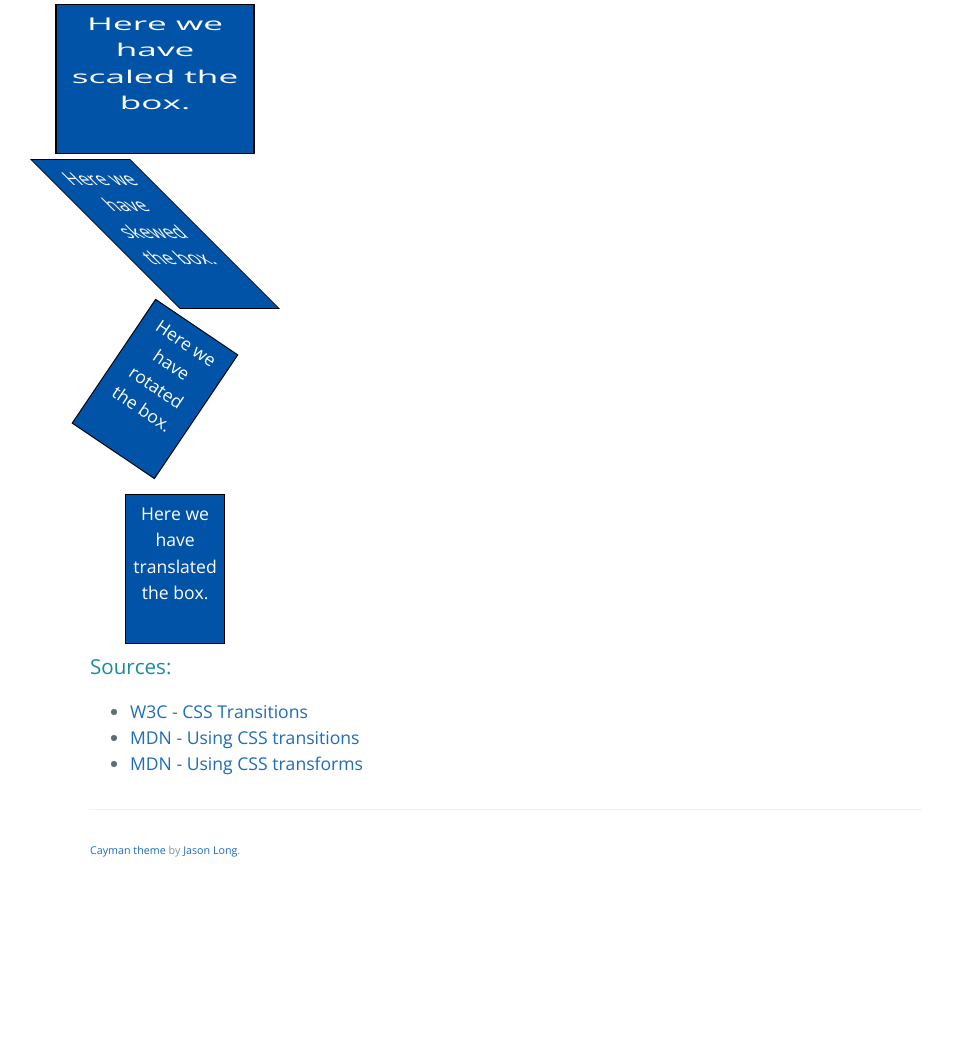
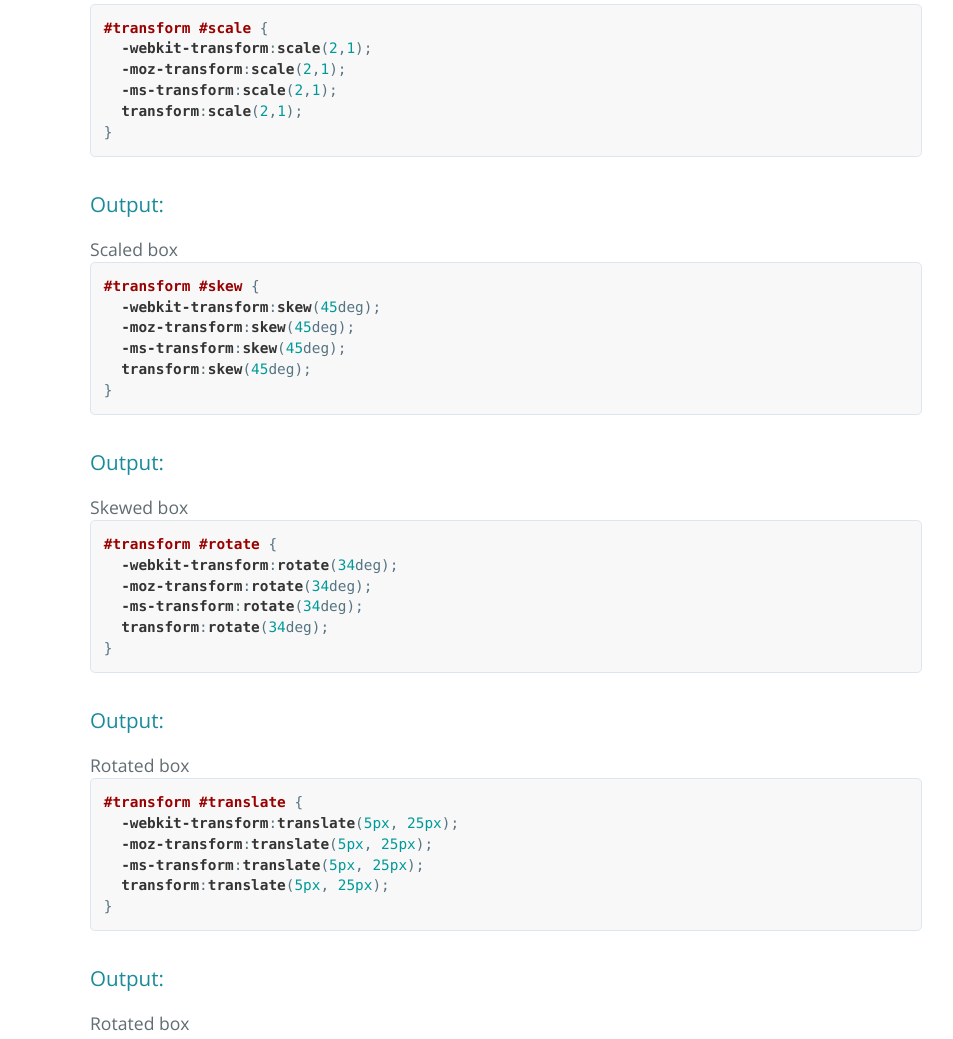
Before and after one commit to Ahuire-Ricardo/reed-jacob.github.io, a plain HTML site: page gh-pages/css3-transitions.html in a window 1280 px wide. Shown: the part 1712-2751 px from the top of the page, without its empty margins (134-1087 px from the left). Before the commit the page ends 2618 px from the top, so only its background shows below. Drawn offline with nearby package versions, Linux system fonts and the light colour scheme.

Commit message:
Different organization

```diff
--- a/gh-pages/css3-transitions.html
+++ b/gh-pages/css3-transitions.html
@@ -102,8 +102,8 @@
 #transform div:not(.clear) {
   border-style: solid;
   border:1px black solid;
-  width:100px;
-  height:150px;
+  width:80px;
+  height:115px;
   margin:5px 15px;
   padding:5px;
   background-color: #0053A6;
@@ -132,16 +132,49 @@
 }
 
 #transform #translate {
-  -webkit-transform:translate(20px, 25px);
-  -moz-transform:translate(20px, 25px);
-  -ms-transform:translate(20px, 25px);
-  transform:translate(20px, 25px);
+  -webkit-transform:translate(5px, 25px);
+  -moz-transform:translate(5px, 25px);
+  -ms-transform:translate(5px, 25px);
+  transform:translate(5px, 25px);
 }
 </style>
 
-<div id="transform">
-  <div id="scale">Here we have scaled the box.</div><div id="skew">Here we have skewed the box.</div><div id="rotate">Here we have rotated the box.</div><div id="translate">Here we have translated the box.</div><div class="clear"></div>
-</div>
+<pre><code data-language="CSS">#transform #scale {
+  -webkit-transform:scale(2,1);
+  -moz-transform:scale(2,1);
+  -ms-transform:scale(2,1);
+  transform:scale(2,1);
+}
+</pre></code>
+<h3>Output:</h3>
+<div id="scale">Scaled box</div>
+
+<pre><code data-language="CSS">#transform #skew {
+  -webkit-transform:skew(45deg);
+  -moz-transform:skew(45deg);
+  -ms-transform:skew(45deg);
+  transform:skew(45deg);
+}</pre></code>
+<h3>Output:</h3>
+<div id="skew">Skewed box</div>
+
+<pre><code data-language="CSS">#transform #rotate {
+  -webkit-transform:rotate(34deg);
+  -moz-transform:rotate(34deg);
+  -ms-transform:rotate(34deg);
+  transform:rotate(34deg);
+}</pre></code>
+<h3>Output:</h3>
+<div id="rotate">Rotated box</div>
+
+<pre><code data-language="CSS">#transform #translate {
+  -webkit-transform:translate(5px, 25px);
+  -moz-transform:translate(5px, 25px);
+  -ms-transform:translate(5px, 25px);
+  transform:translate(5px, 25px);
+}</pre></code>
+<h3>Output:</h3>
+<div id="rotate">Rotated box</div>
 
         <h3>Sources:</h3>
         <ul>
```
